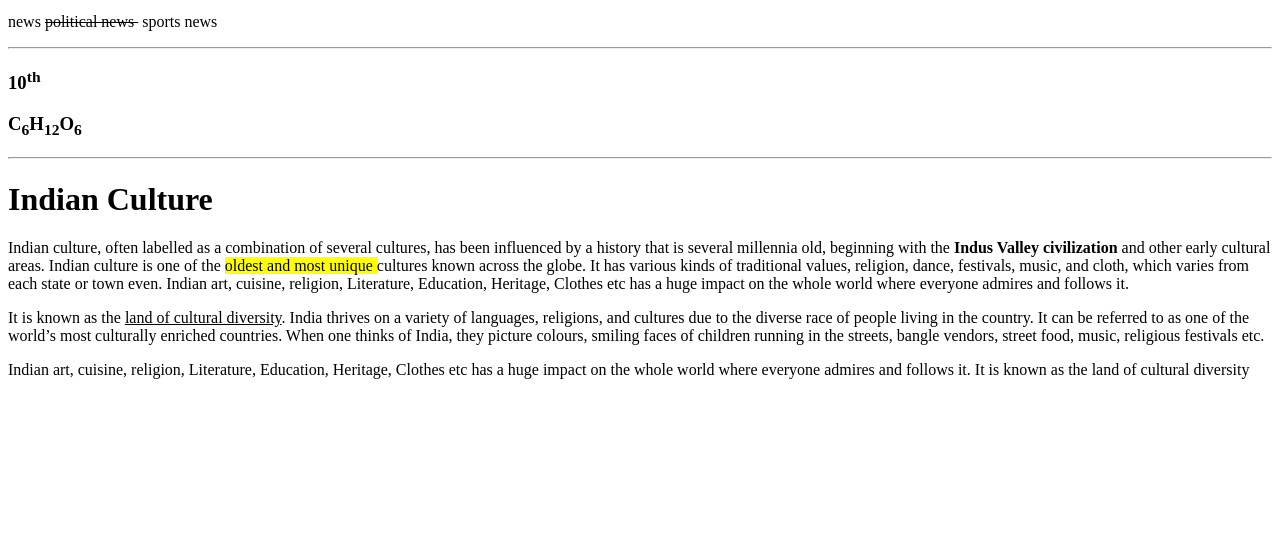
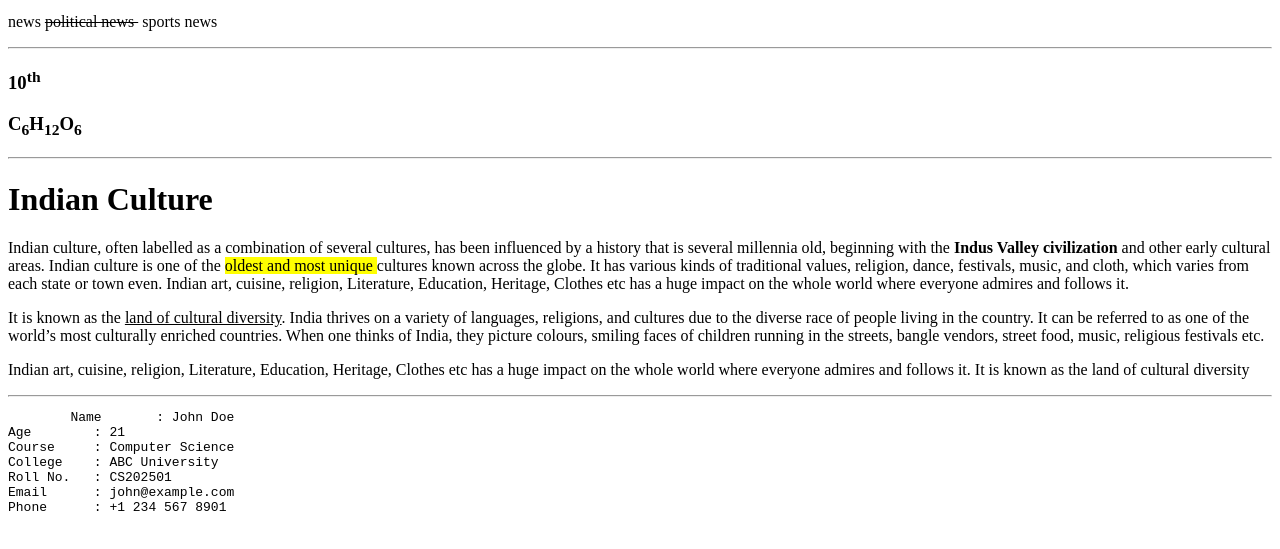
Before and after one commit to shrutiachaudhari122-coder/learning_html, a plain HTML site: page basic_tags.html in a window 1280 px wide. Shown: the part 625-1174 px from the top of the page. Before the commit the page ends 1020 px from the top, so only its background shows below. Drawn offline with Linux system fonts and the light colour scheme.

Commit message:
Update basic_tags.html

```diff
--- a/basic_tags.html
+++ b/basic_tags.html
@@ -32,5 +32,17 @@
     <p>Indian culture, often labelled as a combination of several cultures, has been influenced by a history that is several millennia old, beginning with the <b>Indus Valley civilization</b> and other early cultural areas. Indian culture is one of the <mark>oldest and most unique </mark>cultures known across the globe. It has various kinds of traditional values, religion, dance, festivals, music, and cloth, which varies from each state or town even. Indian art, cuisine, religion, Literature, Education, Heritage, Clothes etc has a huge impact on the whole world where everyone admires and follows it.</p>
     <p>It is known as the <ins>land of cultural diversity</ins>. India thrives on a variety of languages, religions, and cultures due to the diverse race of people living in the country. It can be referred to as one of the world’s most culturally enriched countries. When one thinks of India, they picture colours, smiling faces of children running in the streets, bangle vendors, street food, music, religious festivals etc.</p>
     <p>Indian art, cuisine, religion, Literature, Education, Heritage, Clothes etc has a huge impact on the whole world where everyone admires and follows it. It is known as the land of cultural diversity</p>
+
+    <hr>
+    <pre>
+        Name       : John Doe
+Age        : 21
+Course     : Computer Science
+College    : ABC University
+Roll No.   : CS202501
+Email      : john@example.com
+Phone      : +1 234 567 8901
+
+    </pre>
 </body>
 </html>
```
